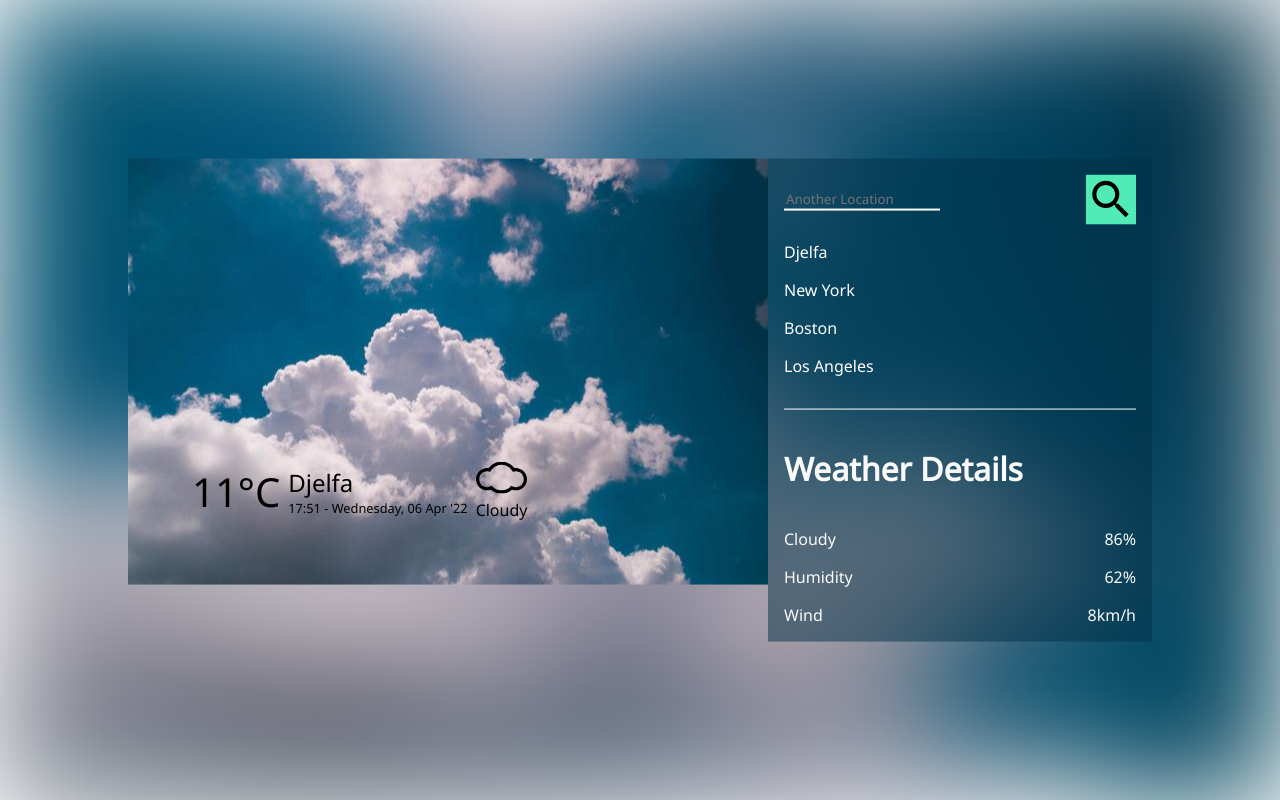
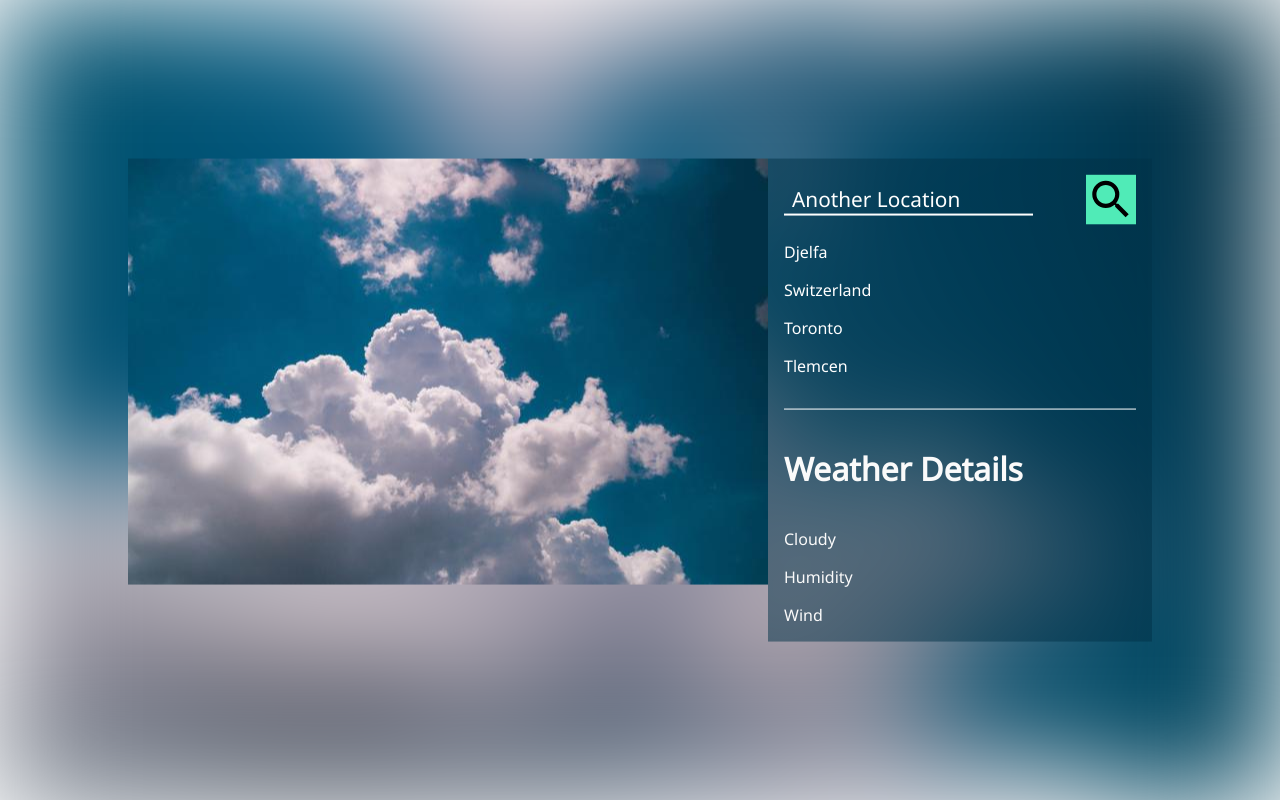
Before and after one commit to Hassane24/Weather-App, a plain HTML site: page index.html in a window 1280 px wide. Drawn offline with Linux system fonts and the light colour scheme.

Commit message:
search bar styling

```diff
--- a/index.html
+++ b/index.html
@@ -25,14 +25,14 @@
           />
         </div>
         <div class="info">
-          <div class="temp" id="temp">11°C</div>
+          <div class="temp" id="temp"></div>
           <div class="location-date">
-            <div class="location" id="location">Djelfa</div>
-            <div class="date" id="date">17:51 - Wednesday, 06 Apr '22</div>
+            <div class="location" id="location"></div>
+            <div class="date" id="date"></div>
           </div>
           <div class="temp-info">
             <img src="./images/cloud.svg" alt="" id="weather-icon" />
-            <div class="weather-stat" id="weather-state">Cloudy</div>
+            <div class="weather-stat" id="weather-state"></div>
           </div>
         </div>
       </div>
@@ -56,16 +56,16 @@
         </div>
         <ul class="states">
           <li data-state>Djelfa</li>
-          <li data-state>New York</li>
-          <li data-state>Boston</li>
-          <li data-state>Los Angeles</li>
+          <li data-state>Switzerland</li>
+          <li data-state>Toronto</li>
+          <li data-state>Tlemcen</li>
         </ul>
         <div class="thin-line"></div>
         <div class="weather-info">
           <h1>Weather Details</h1>
-          <div><span>Cloudy</span><span id="clouds">86%</span></div>
-          <div><span>Humidity</span><span id="humidity">62%</span></div>
-          <div><span>Wind</span><span id="wind">8km/h</span></div>
+          <div><span>Cloudy</span><span id="clouds"></span></div>
+          <div><span>Humidity</span><span id="humidity"></span></div>
+          <div><span>Wind</span><span id="wind"></span></div>
         </div>
       </div>
     </div>
--- a/style.css
+++ b/style.css
@@ -123,9 +123,16 @@ body {
 }
 
 input[type="text"] {
+  font-size: 1.3rem;
+  padding-left: 0.5rem;
+  color: white;
   background: none;
   border: none;
   border-bottom: 2px solid white;
+}
+
+input::-webkit-input-placeholder {
+  color: white;
 }
 
 .states {
```
Also changed, not shown: main.js.
